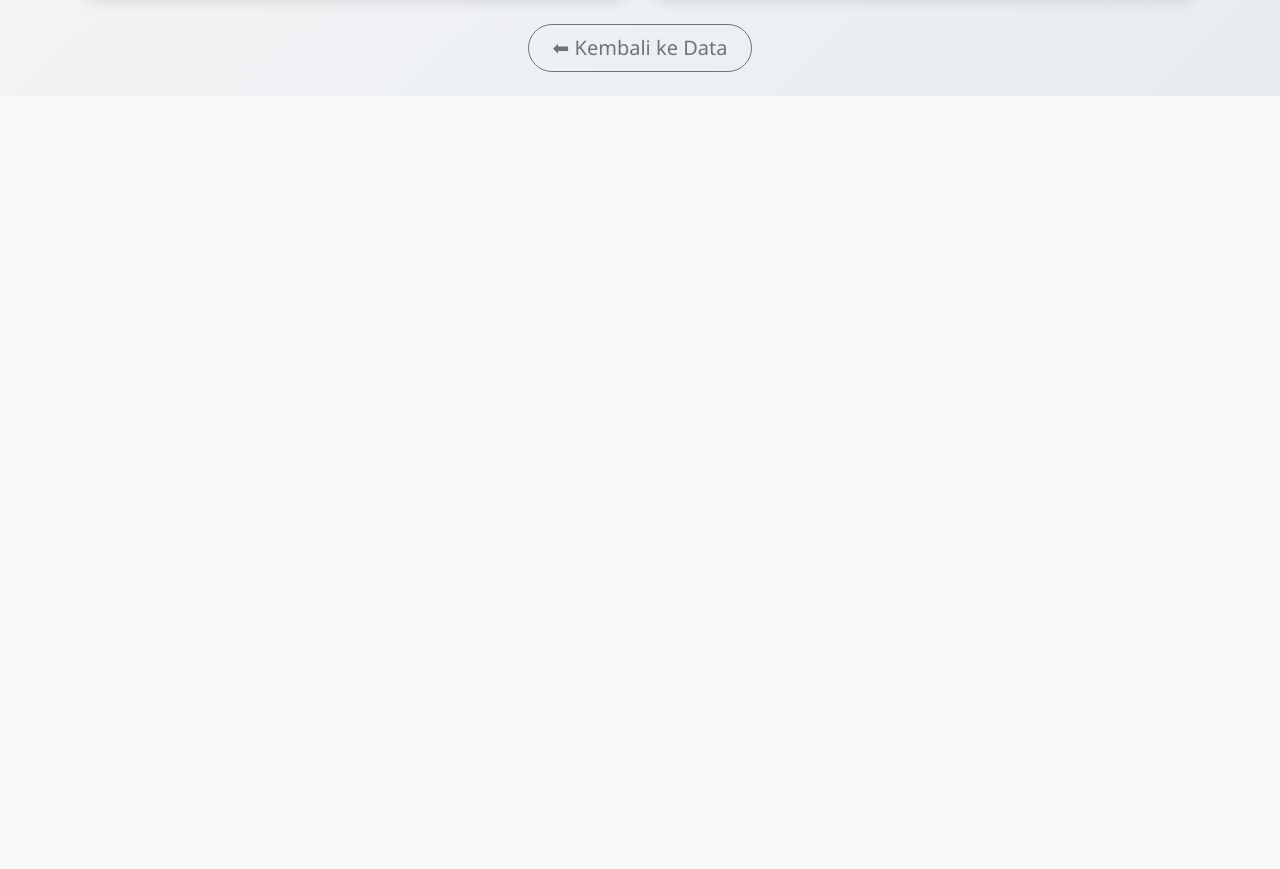
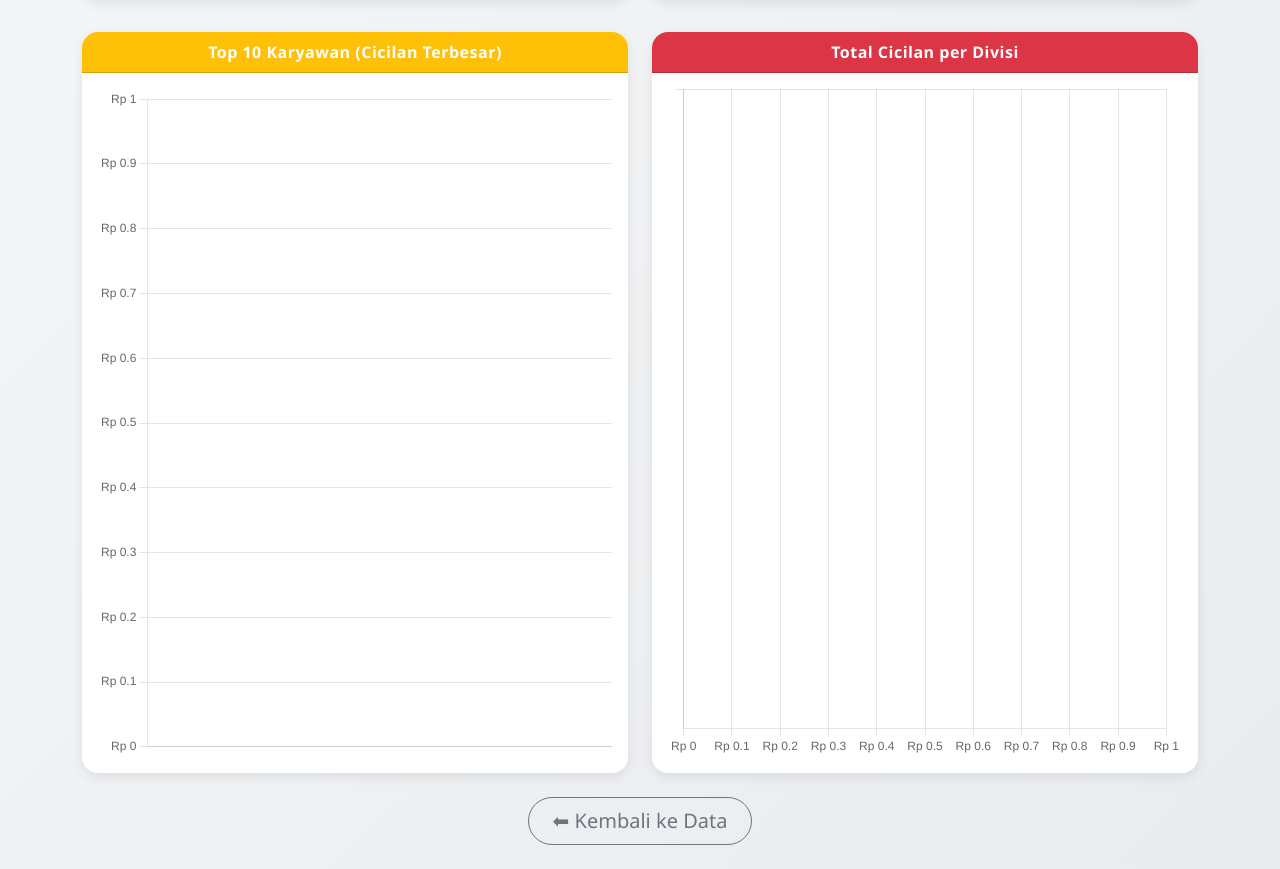
Before and after one commit to Taufiquramannnnn/webapp_hutkop, a Flask app: page /dashboard in a window 1280 px wide. Shown: the part 985-1854 px from the top of the page. Before the commit the page ends 1081 px from the top, so only its background shows below. Run offline with Flask 3, Linux system fonts and the light colour scheme.

Commit message:
Fix: Update & Add New Chart

```diff
--- a/app.py
+++ b/app.py
@@ -410,7 +410,9 @@ def dashboard():
                 bagian_count={},
                 total_cicilan=0,
                 avg_cicilan=0,
-                total_karyawan=0
+                total_karyawan=0,
+                top_borrowers=[],
+                bagian_cicilan={}
             )
 
         # Ringkasan status
@@ -420,7 +422,7 @@ def dashboard():
             "Belum Bayar": sum(1 for r in all_data if r["STATUS"] == "Belum Bayar"),
         }
 
-        # Ringkasan bagian/divisi
+        # Ringkasan bagian/divisi (jumlah karyawan)
         bagian_count = {}
         for r in all_data:
             bagian = r.get("BAGIAN") or "Tidak Ada"
@@ -431,6 +433,19 @@ def dashboard():
         avg_cicilan = round(total_cicilan / len(all_data), 2) if all_data else 0
         total_karyawan = len(all_data)
 
+        # ✅ Top 10 karyawan dengan cicilan terbesar
+        sorted_by_cicil = sorted(all_data, key=lambda x: x.get("CICIL", 0), reverse=True)
+        top_borrowers = [
+            {"nama": r["NAMA"], "cicil": r["CICIL"]}
+            for r in sorted_by_cicil[:10]
+        ]
+
+        # ✅ Total nominal cicilan per divisi
+        bagian_cicilan = {}
+        for r in all_data:
+            bagian = r.get("BAGIAN") or "Tidak Ada"
+            bagian_cicilan[bagian] = bagian_cicilan.get(bagian, 0) + (r.get("CICIL") or 0)
+
         return render_template(
             "dashboard.html",
             title="Dashboard Ringkasan",
@@ -438,7 +453,9 @@ def dashboard():
             bagian_count=bagian_count,
             total_cicilan=total_cicilan,
             avg_cicilan=avg_cicilan,
-            total_karyawan=total_karyawan
+            total_karyawan=total_karyawan,
+            top_borrowers=top_borrowers,
+            bagian_cicilan=bagian_cicilan
         )
     except Exception as e:
         logger.error(f"Error in dashboard route: {str(e)}")
--- a/static/css/style.css
+++ b/static/css/style.css
@@ -160,8 +160,15 @@ h2 {
   box-shadow: 0 4px 12px rgba(0,0,0,0.15);
 }
 
-/* Chart container fix biar ukurannya konsisten */
-.chart-container {
+/* === Fix ukuran chart sesuai row === */
+.chart-container-small {
   position: relative;
-  height: 700px;  /* ✅ Samain tinggi semua chart */
+  width: 100%;
+  height: 700px;   /* row atas */
 }
+
+.chart-container-large {
+  position: relative;
+  width: 100%;
+  height: 700px;   /* row bawah */
+}
--- a/templates/dashboard.html
+++ b/templates/dashboard.html
@@ -39,14 +39,14 @@
       </div>
     </div>
 
-    <!-- Grafik -->
+    <!-- Grafik Row 1 -->
     <div class="row g-4 mt-2">
       <div class="col-md-6">
         <div class="card h-100">
           <div class="card-header bg-primary text-white text-center">
             Grafik Status Cicilan
           </div>
-          <div class="card-body chart-container">
+          <div class="card-body chart-container-small">
             <canvas id="statusChart"></canvas>
           </div>
         </div>
@@ -57,8 +57,33 @@
           <div class="card-header bg-success text-white text-center">
             Grafik Bagian/Divisi
           </div>
-          <div class="card-body chart-container">
+          <div class="card-body chart-container-small">
             <canvas id="bagianChart"></canvas>
+          </div>
+        </div>
+      </div>
+    </div>
+
+    <!-- Grafik Row 2 -->
+    <div class="row g-4 mt-2">
+      <div class="col-md-6">
+        <div class="card h-100">
+          <div class="card-header bg-warning text-white text-center">
+            Top 10 Karyawan (Cicilan Terbesar)
+          </div>
+          <div class="card-body chart-container-large">
+            <canvas id="topBorrowersChart"></canvas>
+          </div>
+        </div>
+      </div>
+
+      <div class="col-md-6">
+        <div class="card h-100">
+          <div class="card-header bg-danger text-white text-center">
+            Total Cicilan per Divisi
+          </div>
+          <div class="card-body chart-container-large">
+            <canvas id="bagianCicilanChart"></canvas>
           </div>
         </div>
       </div>
@@ -72,7 +97,7 @@
   <script src="https://cdn.jsdelivr.net/npm/bootstrap@5.3.2/dist/js/bootstrap.bundle.min.js"></script>
 
   <script>
-    // ✅ Data untuk chart status (dibungkus JSON.parse biar VS Code ga error)
+    // ✅ Data untuk chart status
     const statusLabels = JSON.parse(`{{ status_count.keys()|list|tojson|safe if status_count else '[]' }}`);
     const statusData   = JSON.parse(`{{ status_count.values()|list|tojson|safe if status_count else '[]' }}`);
 
@@ -95,7 +120,7 @@
       }
     });
 
-    // ✅ Data untuk chart bagian/divisi (dibungkus JSON.parse juga)
+    // ✅ Data untuk chart bagian/divisi
     const bagianLabels = JSON.parse(`{{ bagian_count.keys()|list|tojson|safe if bagian_count else '[]' }}`);
     const bagianData   = JSON.parse(`{{ bagian_count.values()|list|tojson|safe if bagian_count else '[]' }}`);
 
@@ -113,15 +138,80 @@
         indexAxis: 'y',
         responsive: true,
         maintainAspectRatio: false,
-        layout: {
-          padding: { bottom: 20 } // ✅ Biar label ga ketekan
-        },
+        layout: { padding: { bottom: 20 } },
+        plugins: { legend: { display: false } },
+        animation: { duration: 1200, easing: 'easeOutQuart' },
+        scales: {
+          y: {
+            ticks: { autoSkip: false }
+          }
+        }
+      }
+    });
+
+    // ✅ Data untuk Top 10 Borrowers (nama di bawah, Rp di kiri)
+    const borrowerLabels = JSON.parse(`{{ top_borrowers|map(attribute='nama')|list|tojson|safe if top_borrowers else '[]' }}`);
+    const borrowerData   = JSON.parse(`{{ top_borrowers|map(attribute='cicil')|list|tojson|safe if top_borrowers else '[]' }}`);
+
+    new Chart(document.getElementById('topBorrowersChart'), {
+      type: 'bar',
+      data: {
+        labels: borrowerLabels,
+        datasets: [{
+          label: 'Cicilan (Rp)',
+          data: borrowerData,
+          backgroundColor: '#fd7e14'
+        }]
+      },
+      options: {
+        responsive: true,
+        maintainAspectRatio: false,
         plugins: { legend: { display: false } },
         animation: { duration: 1200, easing: 'easeOutQuart' },
         scales: {
           y: {
             ticks: {
-              autoSkip: false // ✅ Biar semua label bagian tampil
+              callback: value => 'Rp ' + value.toLocaleString()
+            }
+          },
+          x: {
+            ticks: {
+              autoSkip: false
+            }
+          }
+        }
+      }
+    });
+
+    // ✅ Data untuk Total Cicilan per Divisi
+    const bagianCicilanLabels = JSON.parse(`{{ bagian_cicilan.keys()|list|tojson|safe if bagian_cicilan else '[]' }}`);
+    const bagianCicilanData   = JSON.parse(`{{ bagian_cicilan.values()|list|tojson|safe if bagian_cicilan else '[]' }}`);
+
+    new Chart(document.getElementById('bagianCicilanChart'), {
+      type: 'bar',
+      data: {
+        labels: bagianCicilanLabels,
+        datasets: [{
+          label: 'Total Cicilan (Rp)',
+          data: bagianCicilanData,
+          backgroundColor: '#dc3545'
+        }]
+      },
+      options: {
+        indexAxis: 'y',
+        responsive: true,
+        maintainAspectRatio: false,
+        plugins: { legend: { display: false } },
+        animation: { duration: 1200, easing: 'easeOutQuart' },
+        scales: {
+          x: {
+            ticks: {
+              callback: value => 'Rp ' + value.toLocaleString()
+            }
+          },
+          y: {
+            ticks: {
+              autoSkip: false
             }
           }
         }
```
